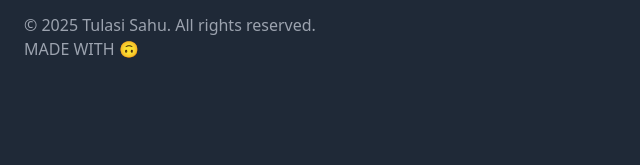
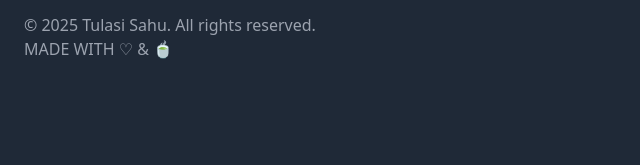
Before and after one commit to tu-lasizzzz/TECH3zephyr, a plain HTML site: page index.html in a window 1280 px wide. Shown: the part 4297-4462 px from the top of the page, 0-640 px from the left. Drawn offline with nearby package versions, Linux system fonts and the light colour scheme.

```diff
--- a/index.html
+++ b/index.html
@@ -636,7 +636,7 @@
                     <div class="mb-6 md:mb-0">
                         <h3 class="text-xl font-bold mb-4">Company</h3>
                         <p class="text-gray-400">© 2025 Tulasi Sahu. All rights reserved.</p>
-                        <p class="text-gray-400">MADE WITH &#128579;</p>
+                        <p class="text-gray-400">MADE WITH &#x2661; & &#127861; </p>
                     </div>
                     <div class="grid grid-cols-2 gap-8">
                         <div>
```
Also changed, not shown: 1 other file.
